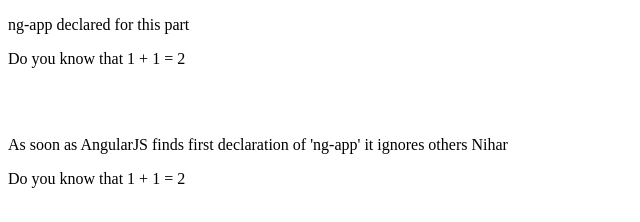
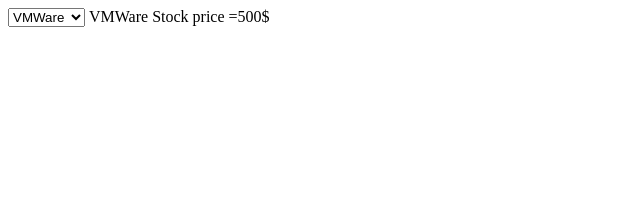
Before and after one commit to nihar007/FirstAndroidApp, a website: page FirstAndroidHTML/app/index.html in a window 1280 px wide. Shown: the whole page, without its empty margins (0-640 px from the left). Drawn offline with Linux system fonts and the light colour scheme.

Commit message:
StockHarcoded

```diff
--- a/FirstAndroidHTML/app/index.html
+++ b/FirstAndroidHTML/app/index.html
@@ -2,31 +2,28 @@
 <html lang="en" ng-app="myApp">
 <head>
   <meta charset="utf-8">
-  <title>Ndroid TestApp</title>
+  <title>MVC Architecture</title>
   <link rel="stylesheet" href="css/app.css"/>
 </head>
-<body>
+<body ng-controller="myController" >
+                <select ng-model="selectedCompany">
+                        <option value="Google">Google</option>
+                        <option value="Microsoft">Microsoft</option>
+                        <option value="VMWare">VMWare</option>
+                </select>
 
-	<div ng-app> <!-- This is what you should care about -->
-		<p> ng-app declared for this part </p>
-		<p> {{'Do you know that 1 + 1 = ' + (1+1) }}</p>
+                <p style="display: inline;" class="text-info"> {{ selectedCompany + ' Stock price =' + stockPrice[selectedCompany]}} <p>
 
-
-	</div><br/><br/>
-	<!--=========================-->
-	<div ng-app>
-		<p> As soon as AngularJS finds first declaration of 'ng-app' it ignores others  Nihar</p>
-		<p> {{'Do you know that 1 + 1 = ' + (1+1) }}</p>
-	</div><br/><br/>
-	<!--=========================-->
 
 
   <script src="lib/angular/angular.js"></script>
+  <script src=" js/stockController.js"></script>
   <script src="lib/angular/angular-route.js"></script>
   <script src="js/app.js"></script>
   <script src="js/services.js"></script>
   <script src="js/controllers.js"></script>
   <script src="js/filters.js"></script>
   <script src="js/directives.js"></script>
+
 </body>
 </html>
--- /dev/null
+++ b/FirstAndroidHTML/app/js/stockController.js
@@ -0,0 +1,22 @@
+/*
+ * To change this template, choose Tools | Templates
+ * and open the template in the editor.
+ */
+
+function myController($scope){
+        //I didn't wanted to use window.alert() to show that controller is called first
+          console.log("First: Inside AngularJS Controller: called when DOM tree is created");
+
+          //Stock price object.
+          $scope.nihar="Nihar";
+
+          $scope.stockPrice = {
+                "Google":  "600$",
+                "Microsoft": "400$",
+                "VMWare": "500$"
+        };
+
+          //Select VMWare by default
+        $scope.selectedCompany = "VMWare";
+
+}
```
